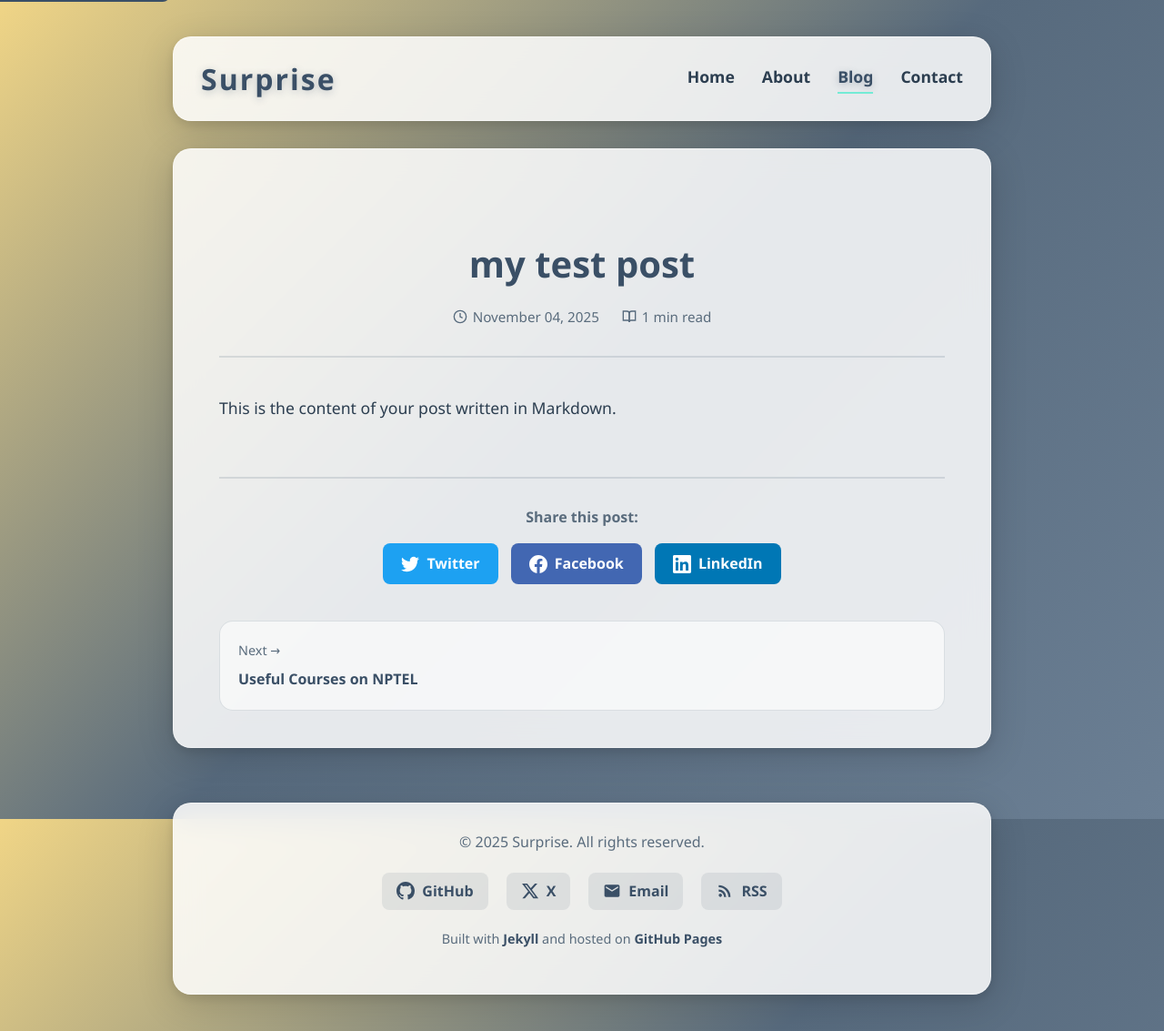
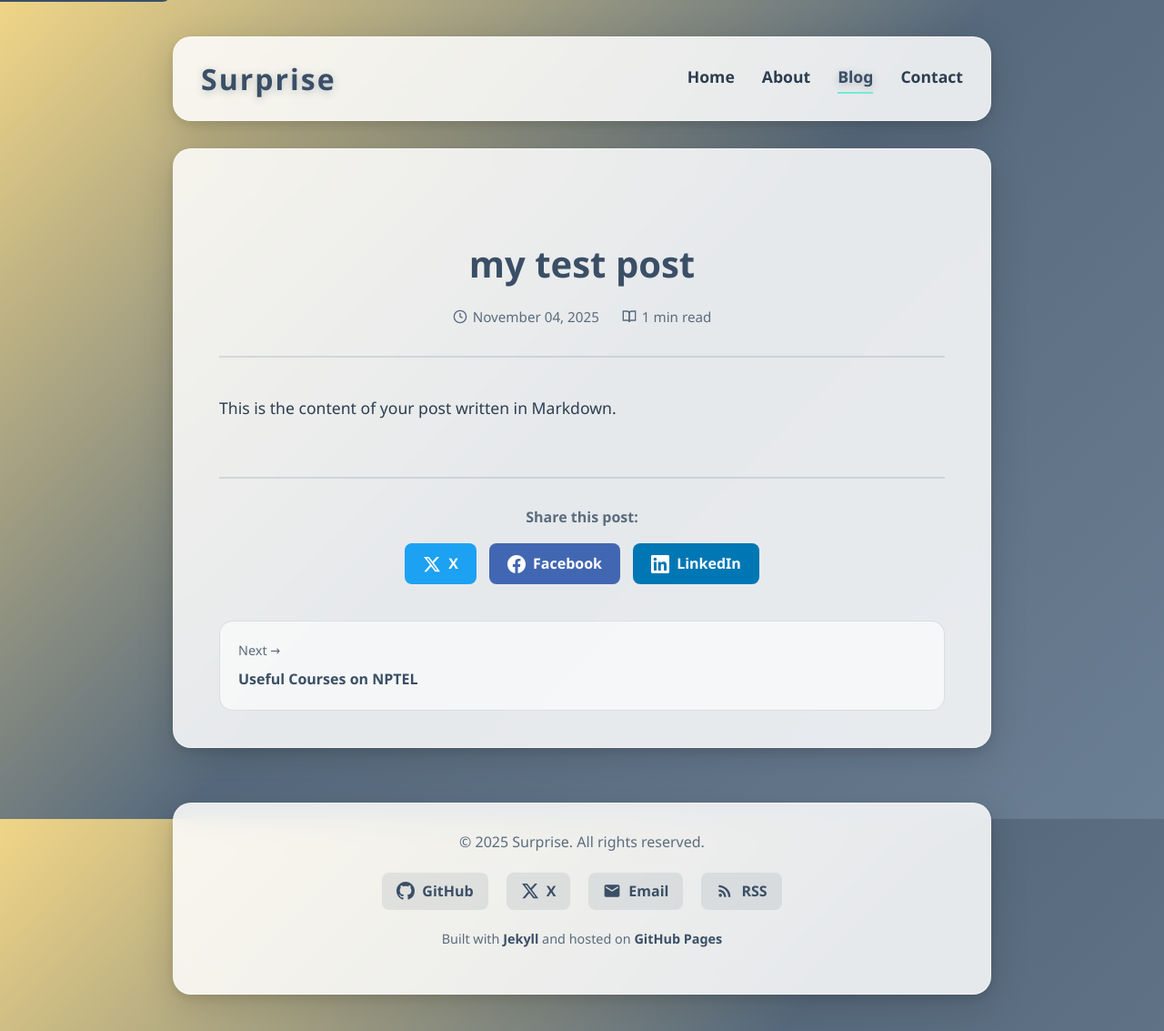
Before and after one commit to pk-628996/pk-628996.github.io, a Jekyll site: the page built from _posts/2025-11-04-my-test-post.md, in a window 1280 px wide. Shown: the whole page at 91% size. Built offline with Jekyll 4.4.1, drawn with Linux system fonts in a browser that asks for light colours.

Commit message:
Update post.html

```diff
--- a/_layouts/post.html
+++ b/_layouts/post.html
@@ -57,15 +57,16 @@ layout: default
   </div>
 
   <!-- Post Footer -->
+<!-- Post Footer - Share Buttons Section -->
   <footer class="post-footer">
     <div class="share-buttons">
       <p>Share this post:</p>
-      <a href="https://twitter.com/intent/tweet?text={{ page.title | url_encode }}&url={{ site.url }}{{ site.baseurl }}{{ page.url }}"
-         target="_blank" rel="noopener" class="share-btn twitter" aria-label="Share on Twitter">
+      <a href="https://x.com/intent/tweet?text={{ page.title | url_encode }}&url={{ site.url }}{{ site.baseurl }}{{ page.url }}"
+         target="_blank" rel="noopener" class="share-btn twitter" aria-label="Share on X">
         <svg width="20" height="20" viewBox="0 0 24 24" fill="currentColor">
-          <path d="M23.953 4.57a10 10 0 01-2.825.775 4.958 4.958 0 002.163-2.723c-.951.555-2.005.959-3.127 1.184a4.92 4.92 0 00-8.384 4.482C7.69 8.095 4.067 6.13 1.64 3.162a4.822 4.822 0 00-.666 2.475c0 1.71.87 3.213 2.188 4.096a4.904 4.904 0 01-2.228-.616v.06a4.923 4.923 0 003.946 4.827 4.996 4.996 0 01-2.212.085 4.936 4.936 0 004.604 3.417 9.867 9.867 0 01-6.102 2.105c-.39 0-.779-.023-1.17-.067a13.995 13.995 0 007.557 2.209c9.053 0 13.998-7.496 13.998-13.985 0-.21 0-.42-.015-.63A9.935 9.935 0 0024 4.59z"/>
+          <path d="M18.244 2.25h3.308l-7.227 8.26 8.502 11.24H16.17l-5.214-6.817L4.99 21.75H1.68l7.73-8.835L1.254 2.25H8.08l4.713 6.231zm-1.161 17.52h1.833L7.084 4.126H5.117z"/>
         </svg>
-        Twitter
+        X
       </a>
 
       <a href="https://www.facebook.com/sharer/sharer.php?u={{ site.url }}{{ site.baseurl }}{{ page.url }}"
```
